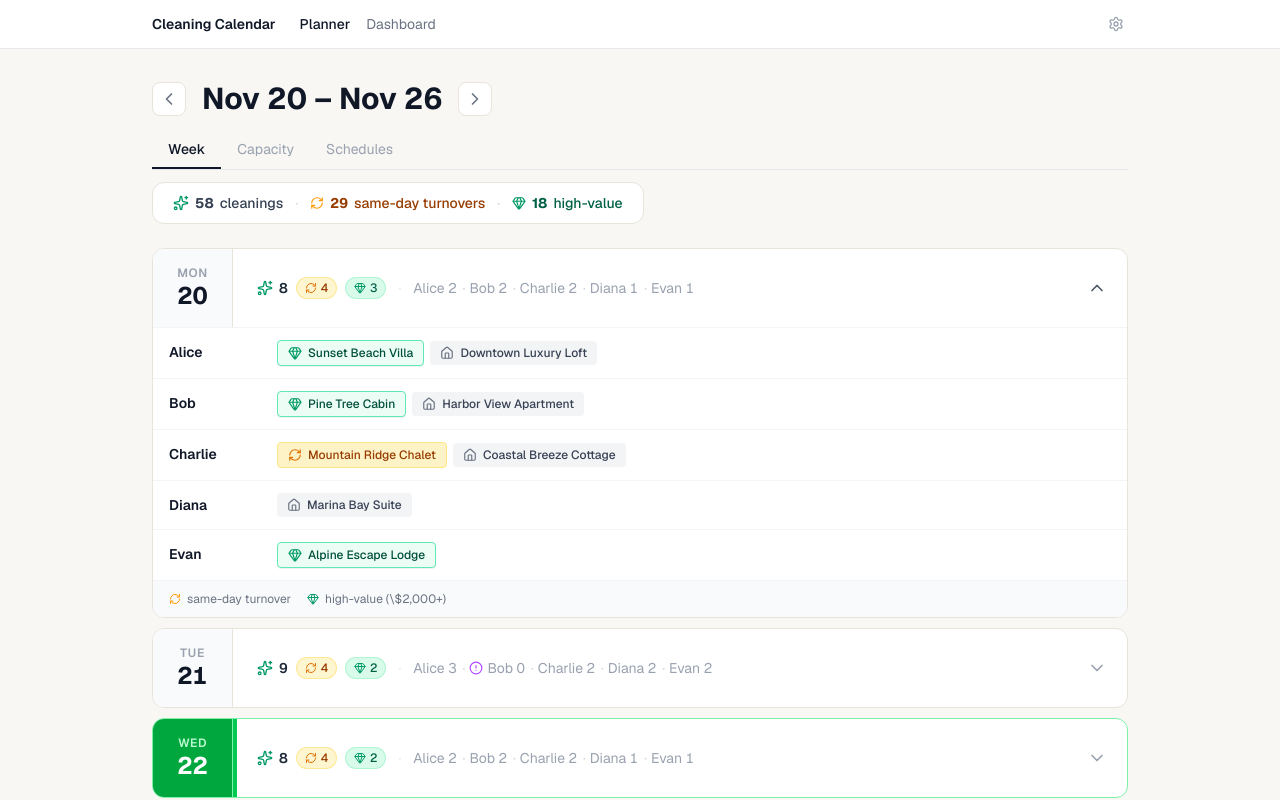
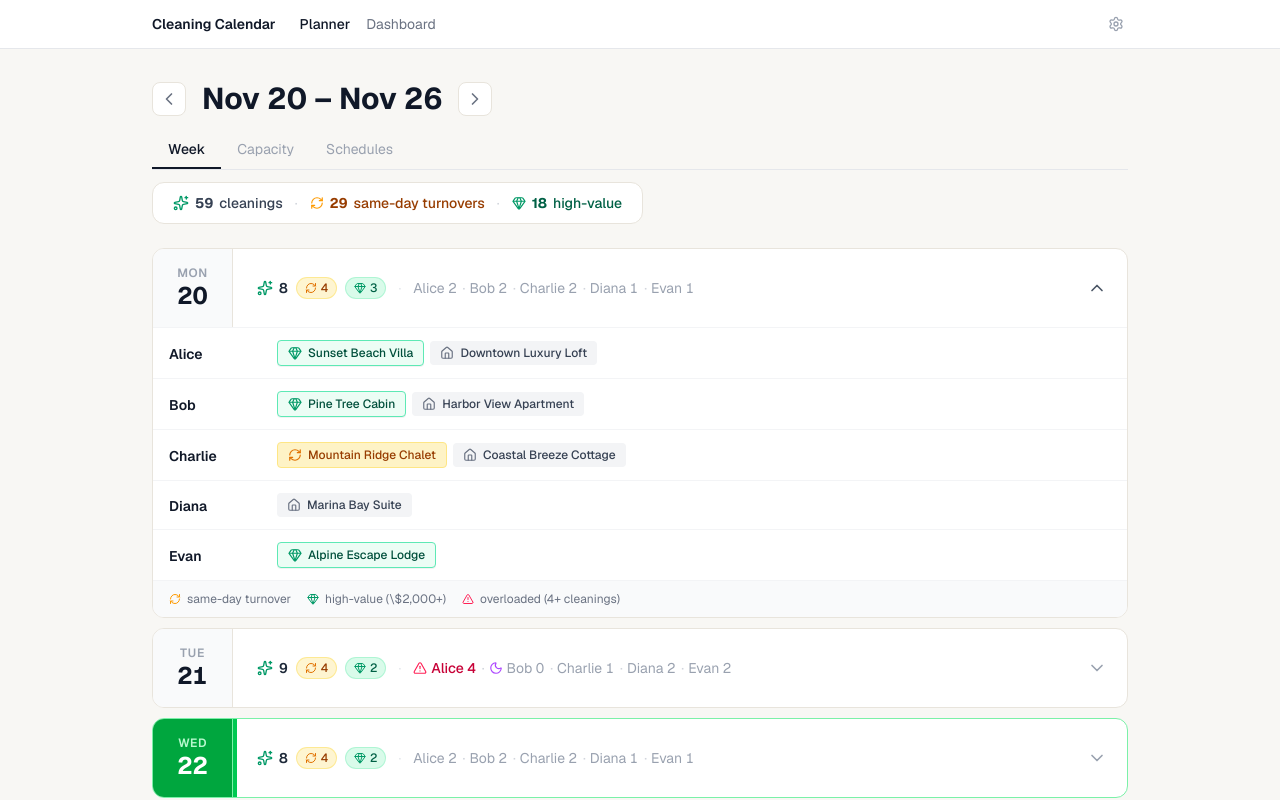
Before and after one commit to jericklamchan/cleaning-calendar, a Next.js app: page /planner/2000-11-20 in a window 1280 px wide. Both pictures are taken after a click on the element 640 px from the left and 288 px from the top of the page. Shown: the top 800 px of the page. Built offline with nearby package versions, Linux system fonts and the light colour scheme.

Commit message:
feat: add overloaded cleaner indicators (4+ cleanings) and DRY utility refactoring

```diff
--- a/components/DayRow.tsx
+++ b/components/DayRow.tsx
@@ -1,16 +1,21 @@
 // components/DayRow.tsx
 "use client";
 
-import { DaySchedule, Cleaner, CleaningAssignment } from "@/types/planner";
+import { DaySchedule, Cleaner } from "@/types/planner";
 import {
   ChevronDown,
   Sparkles,
   RefreshCw,
-  AlertCircle,
   Moon,
   Home,
   Gem,
+  AlertTriangle,
 } from "lucide-react";
+import {
+  isHighValueAssignment,
+  isSameDayTurnover,
+  isCleanerOverloaded,
+} from "@/utils/plannerUtils";
 
 interface DayRowProps {
   day: DaySchedule;
@@ -18,13 +23,6 @@ interface DayRowProps {
   isHighlighted: boolean;
   isExpanded: boolean;
   onToggle: () => void;
-}
-
-// Helper function to identify high-value assignments (\$2000+)
-function isHighValue(c: CleaningAssignment): boolean {
-  const checkOutPrice = c.checkOut?.totalPrice ?? 0;
-  const checkInPrice = c.checkIn?.totalPrice ?? 0;
-  return checkOutPrice >= 2000 || checkInPrice >= 2000;
 }
 
 export default function DayRow({
@@ -37,11 +35,8 @@ export default function DayRow({
   const activeCleanings = day.cleanings.filter((c) => !c.dayOff);
   const totalCleanings = activeCleanings.length;
 
-  const sameDayTurnoversCount = activeCleanings.filter(
-    (c) => c.checkOut && c.checkIn
-  ).length;
-
-  const highValueCount = activeCleanings.filter(isHighValue).length;
+  const sameDayTurnoversCount = activeCleanings.filter(isSameDayTurnover).length;
+  const highValueCount = activeCleanings.filter(isHighValueAssignment).length;
 
   return (
     <div
@@ -86,7 +81,6 @@ export default function DayRow({
 
         {/* Day Summary Content */}
         <div className="flex-1 min-w-0 px-5 py-4 flex items-center gap-3">
-          {/* Cleaning Stats, Same-Day & High-Value Badges */}
           <div className="flex items-center gap-2 shrink-0 text-sm font-medium tabular-nums">
             <span className="text-gray-800 font-semibold flex items-center gap-1.5">
               <Sparkles className="w-4 h-4 text-emerald-600" />
@@ -116,7 +110,7 @@ export default function DayRow({
 
           <span className="text-gray-200 text-sm shrink-0">·</span>
 
-          {/* Cleaners Summary */}
+          {/* Cleaners Summary with Overload Indicator */}
           <div className="flex items-center gap-1.5 text-sm text-gray-400 tabular-nums min-w-0 overflow-hidden">
             {cleaners.map((cleaner, cIdx) => {
               const cleanerCleanings = activeCleanings.filter(
@@ -125,6 +119,7 @@ export default function DayRow({
               const hasOff = day.cleanings.some(
                 (c) => c.cleaner.id === cleaner.id && c.dayOff
               );
+              const isOverloaded = isCleanerOverloaded(cleaner.id, day.cleanings);
 
               return (
                 <span
@@ -134,10 +129,15 @@ export default function DayRow({
                   {cIdx > 0 && <span className="text-gray-300">·</span>}
                   {hasOff && (
                     <span title={`${cleaner.name} · tentative day off`}>
-                      <AlertCircle className="w-3.5 h-3.5 text-purple-500" />
+                      <Moon className="w-3.5 h-3.5 text-purple-500" />
                     </span>
                   )}
-                  <span>
+                  {isOverloaded && !hasOff && (
+                    <span title={`${cleaner.name} is overloaded (4+ cleanings)`}>
+                      <AlertTriangle className="w-3.5 h-3.5 text-rose-500" />
+                    </span>
+                  )}
+                  <span className={isOverloaded && !hasOff ? "text-rose-700 font-medium" : ""}>
                     {cleaner.name} {cleanerCleanings}
                   </span>
                 </span>
@@ -158,7 +158,6 @@ export default function DayRow({
       {/* Expanded Drawer Details */}
       {isExpanded && (
         <div className="border-t border-gray-100 bg-gray-50/30">
-          {/* Day off notices */}
           {day.cleanings.some((c) => c.dayOff) && (
             <div className="flex flex-col gap-2 p-3 border-b border-gray-100 bg-purple-50/20">
               {day.cleanings.map(
@@ -176,19 +175,29 @@ export default function DayRow({
             </div>
           )}
 
-          {/* Cleaner assignment breakdown */}
           {cleaners.map((cleaner) => {
             const assignedCleanings = day.cleanings.filter(
               (c) => c.cleaner.id === cleaner.id && !c.dayOff
             );
+            const isOverloaded = isCleanerOverloaded(cleaner.id, day.cleanings);
+
             return (
               <div
                 key={cleaner.id}
-                className="flex gap-3 px-4 py-3 border-t border-gray-100 first:border-t-0 bg-white"
+                className={`flex gap-3 px-4 py-3 border-t border-gray-100 first:border-t-0 ${
+                  isOverloaded ? "bg-rose-50/30" : "bg-white"
+                }`}
               >
-                <span className="text-sm font-semibold text-gray-900 w-24 shrink-0 pt-0.5">
-                  {cleaner.name}
-                </span>
+                <div className="flex items-center gap-1.5 w-24 shrink-0 pt-0.5">
+                  <span className="text-sm font-semibold text-gray-900">
+                    {cleaner.name}
+                  </span>
+                  {isOverloaded && (
+                    <span title="Overloaded (4+ cleanings)">
+                      <AlertTriangle className="w-3.5 h-3.5 text-rose-500" />
+                    </span>
+                  )}
+                </div>
                 <div className="flex flex-wrap gap-1.5 items-center flex-1 min-w-0">
                   {assignedCleanings.length === 0 ? (
                     <span className="text-xs text-gray-300 italic">
@@ -196,10 +205,8 @@ export default function DayRow({
                     </span>
                   ) : (
                     assignedCleanings.map((assignment, idx) => {
-                      const isSameDay = Boolean(
-                        assignment.checkOut && assignment.checkIn
-                      );
-                      const isHighVal = isHighValue(assignment);
+                      const isSameDay = isSameDayTurnover(assignment);
+                      const isHighVal = isHighValueAssignment(assignment);
 
                       return (
                         <span
@@ -241,7 +248,6 @@ export default function DayRow({
             );
           })}
 
-          {/* Drawer Legend */}
           <div className="px-4 py-2.5 border-t border-gray-100 flex gap-4 flex-wrap bg-gray-50 text-xs text-gray-500">
             <span className="flex items-center gap-1.5">
               <RefreshCw className="w-3 h-3 text-amber-500" />
@@ -251,6 +257,10 @@ export default function DayRow({
               <Gem className="w-3 h-3 text-emerald-600" />
               high-value (\$2,000+)
             </span>
+            <span className="flex items-center gap-1.5">
+              <AlertTriangle className="w-3 h-3 text-rose-500" />
+              overloaded (4+ cleanings)
+            </span>
           </div>
         </div>
       )}
--- a/components/Planner.tsx
+++ b/components/Planner.tsx
@@ -2,9 +2,10 @@
 "use client";
 
 import { useState } from "react";
-import { DaySchedule, Cleaner, CleaningAssignment } from "@/types/planner";
+import { DaySchedule, Cleaner } from "@/types/planner";
 import DayRow from "@/components/DayRow";
 import { ChevronLeft, ChevronRight, Sparkles, RefreshCw, Gem } from "lucide-react";
+import { isHighValueAssignment, isSameDayTurnover } from "@/utils/plannerUtils";
 
 interface PlannerClientProps {
   schedule: DaySchedule[];
@@ -12,13 +13,6 @@ interface PlannerClientProps {
   weekLabel: string;
   prevHref: string;
   nextHref: string;
-}
-
-// Helper function to evaluate high-value assignments ($2,000+)
-function isHighValue(c: CleaningAssignment): boolean {
-  const checkOutPrice = c.checkOut?.totalPrice ?? 0;
-  const checkInPrice = c.checkIn?.totalPrice ?? 0;
-  return checkOutPrice >= 2000 || checkInPrice >= 2000;
 }
 
 export default function Planner({
@@ -34,7 +28,7 @@ export default function Planner({
     setExpandedDays((prev) => ({ ...prev, [date]: !prev[date] }));
   };
 
-  // Compute total weekly cleanings, same-day turnovers, and high-value reservations
+  // Compute total weekly stats using centralized helpers
   const totalWeekCleanings = schedule.reduce(
     (acc, day) => acc + day.cleanings.filter((c) => !c.dayOff).length,
     0
@@ -42,13 +36,13 @@ export default function Planner({
 
   const totalWeekSameDayTurnovers = schedule.reduce(
     (acc, day) =>
-      acc + day.cleanings.filter((c) => !c.dayOff && c.checkOut && c.checkIn).length,
+      acc + day.cleanings.filter((c) => !c.dayOff && isSameDayTurnover(c)).length,
     0
   );
 
   const totalWeekHighValue = schedule.reduce(
     (acc, day) =>
-      acc + day.cleanings.filter((c) => !c.dayOff && isHighValue(c)).length,
+      acc + day.cleanings.filter((c) => !c.dayOff && isHighValueAssignment(c)).length,
     0
   );
 
--- a/utils/plannerUtils.ts
+++ b/utils/plannerUtils.ts
@@ -5,3 +5,17 @@ export function isHighValueAssignment(assignment: CleaningAssignment): boolean {
   const checkInPrice = assignment.checkIn?.totalPrice ?? 0;
   return checkOutPrice >= 2000 || checkInPrice >= 2000;
 }
+
+export function isSameDayTurnover(assignment: CleaningAssignment): boolean {
+  return Boolean(assignment.checkOut && assignment.checkIn);
+}
+
+export function isCleanerOverloaded(
+  cleanerId: string,
+  dayCleanings: CleaningAssignment[]
+): boolean {
+  const cleanerCleanings = dayCleanings.filter(
+    (c) => !c.dayOff && c.cleaner.id === cleanerId
+  );
+  return cleanerCleanings.length >= 4;
+}
```
Also changed, not shown: data/mockPlanner.ts (+24 -24 lines).
